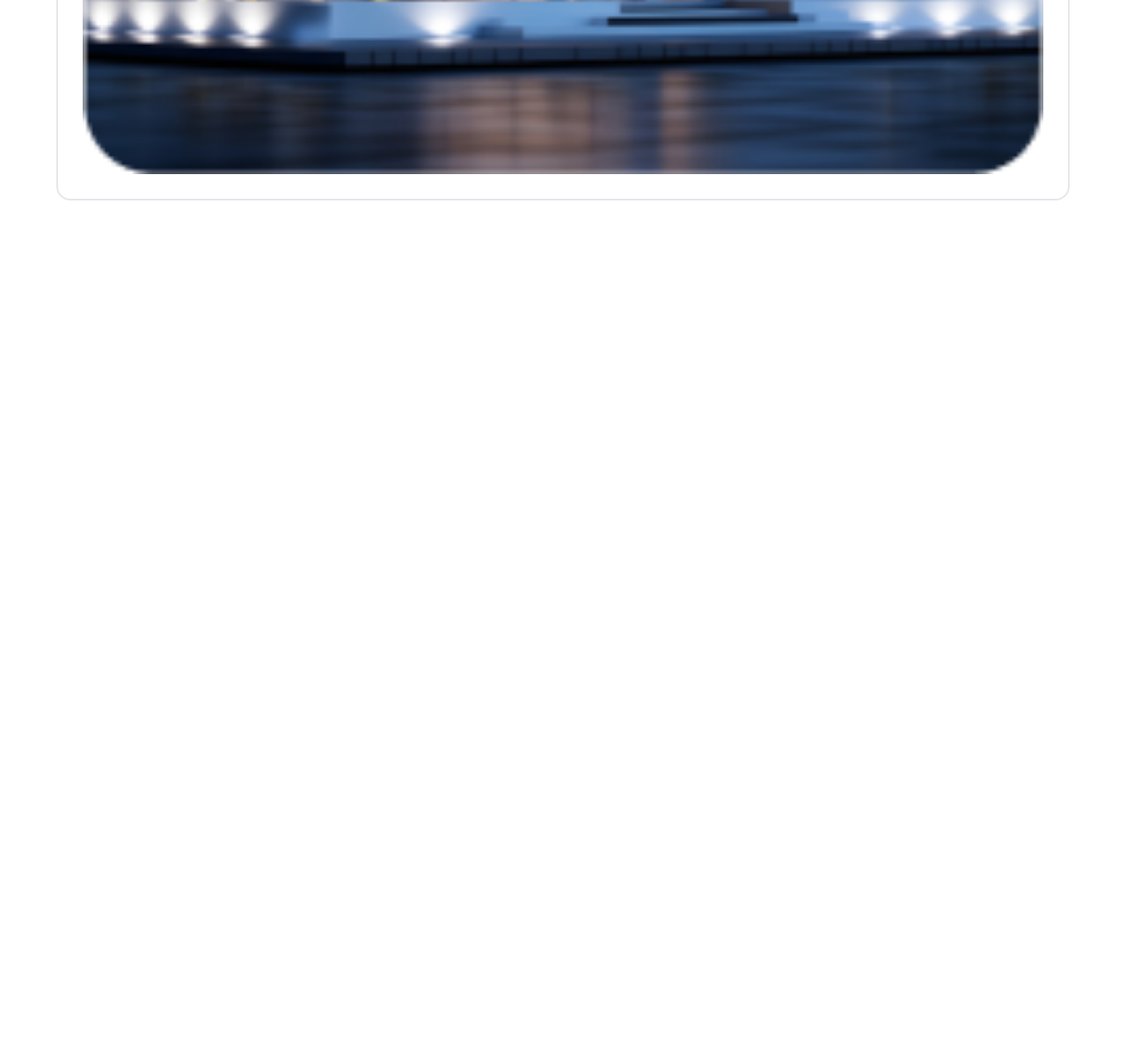
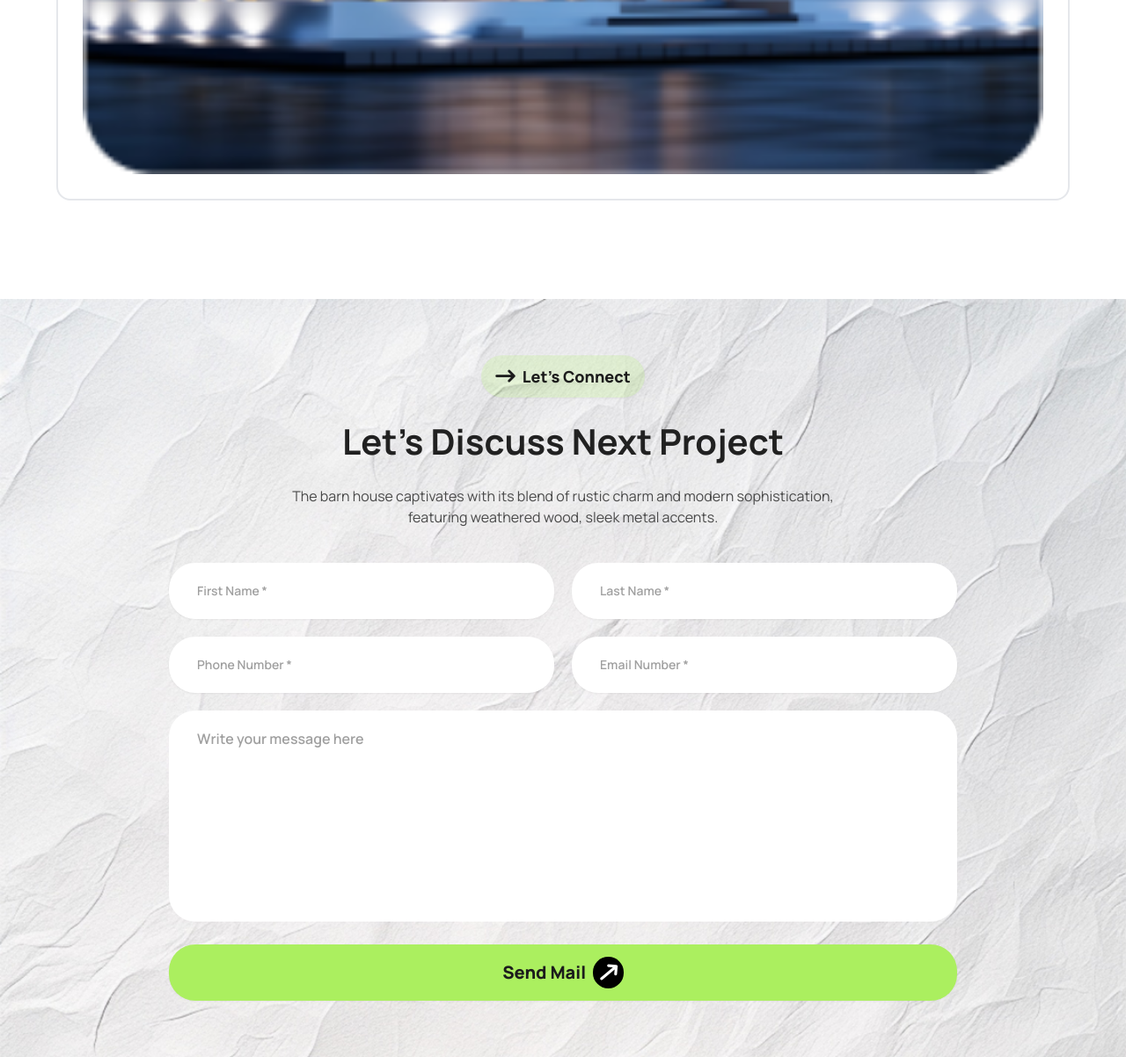
Before and after one commit to Th0u305/real-estate-website, a plain HTML site: page index.html in a window 1280 px wide. Shown: the part 6693-7895 px from the top of the page at 88% size. Before the commit the page ends 6921 px from the top, so only its background shows below. Drawn offline with nearby package versions, Linux system fonts and the light colour scheme.

Commit message:
Added Contact form

```diff
--- a/index.html
+++ b/index.html
@@ -305,6 +305,41 @@
         </section>
 
 
+        <!-- ///////////////////////////////////////    Contact Form ////////////////////////////////////////////// -->
+
+        <section class="bg-bg-image bg-no-repeat bg-cover mt-28">
+
+    <div class="container mx-auto py-16 ">
+        <div class="flex flex-col justify-center items-center text-center space-y-5 p-8 lg:p-0">
+            <div>
+                <button class="btn btn-secondary bg-[#ABEF5F33] border-2 border-none hover:bg-[#ABEF5F33] hover:border-none text-lg font-extrabold rounded-[30px] text-[#1C1C1C]"><i class="fa-solid fa-arrow-right-long fa-lg" style="--fa-rotate-angle: 50deg;"></i>Let’s Connect</button>
+            </div>
+
+            <h1 class="text-[40px] font-bold text-[#212121]">Let’s Discuss Next Project</h1>
+            <p class="text-[#494949] font-normal">The barn house captivates with its blend of rustic charm and modern sophistication, <br> featuring weathered wood, sleek metal accents.</p>
+        </div>
+        <div class="lg:mx-48 mt-10 p-8 lg:p-0">
+            <div class="">
+                <div class="grid gap-5 grid-cols-1 sm:grid-cols-2">
+                    <input type="Name" name="name" class="h-16 block rounded-[30px] pl-8 bg-white px-3 py-4 placeholder-slate-400 shadow-sm placeholder:font-semibold placeholder:text-[#A0A0A0] focus:outline-none sm:text-sm" placeholder="First Name *"/>
+                    <input type="email" name="email" class="h-16 rounded-[30px] pl-8 bg-white px-3 py-4 placeholder-slate-400 shadow-sm placeholder:font-semibold placeholder:text-[#A0A0A0] focus:outline-none  sm:text-sm" placeholder="Last Name *"/>
+                    <input type="Name" name="name" class="h-16 rounded-[30px] pl-8 bg-white px-3 py-4 placeholder-slate-400 shadow-sm placeholder:font-semibold placeholder:text-[#A0A0A0] focus:outline-none  sm:text-sm" placeholder="Phone Number *"/>
+                    <input type="email" name="email" class="h-16 rounded-[30px] pl-8 bg-white px-3 py-4 placeholder-slate-400 shadow-sm placeholder:font-semibold placeholder:text-[#A0A0A0]  focus:outline-none  sm:text-sm" placeholder="Email Number *"/>
+                </div>
+
+                <div>
+                    <textarea name="textarea" class="mb-5 mt-5 h-60 w-full pl-8 pt-5 resize-none rounded-[30px] font-semibold text-[#A0A0A0] outline-none">Write your message here</textarea>
+                </div>
+                <div class="text-center">
+                    <button class="btn btn-secondary bg-clr border-none hover:bg-clr text-xl font-extrabold rounded-[30px] text-[#1C1C1C] w-full h-16">Send Mail<span class="bg-black rounded-full px-2 py-1"><i class=" fa-solid fa-arrow-up-long fa-rotate-by fa-lg text-white" style="--fa-rotate-angle: 50deg;"></i></span> </button>
+            </div>
+        </div>
+    </div>
+        </section>
+
+
+
+
 
 
 
```
